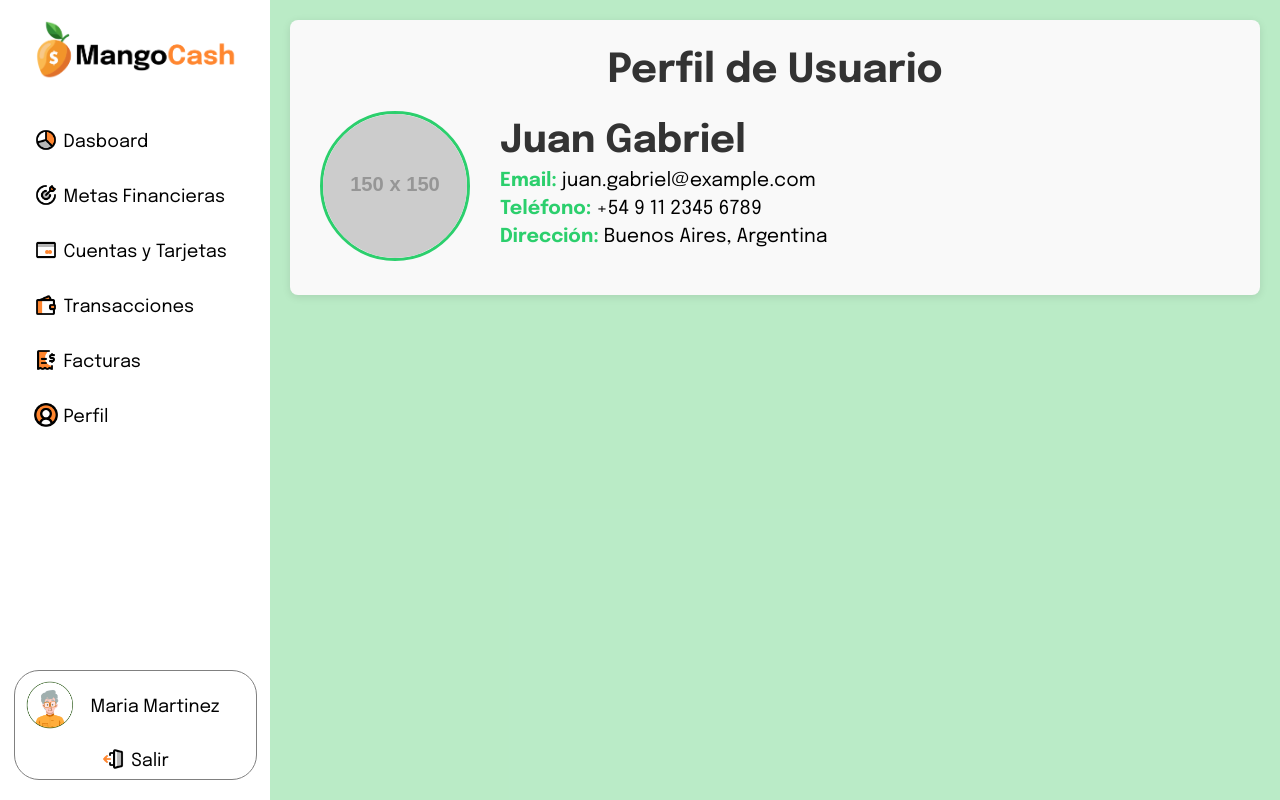
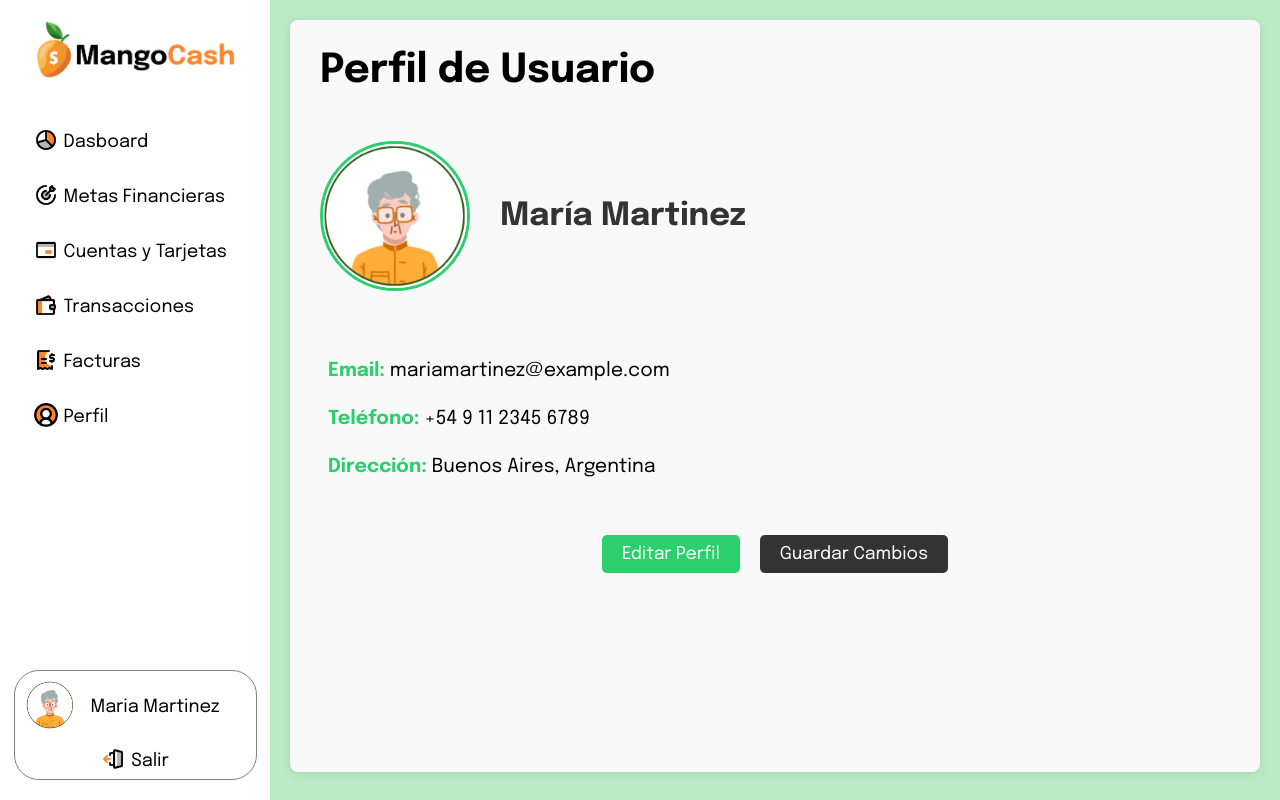
Before and after one commit to Gabiimollo/MangoCash__Frontend, a React (Vite) app: page /app/perfil in a window 1280 px wide. Built offline with nearby package versions, Linux system fonts and the light colour scheme.

Commit message:
perfil terminado

```diff
--- a/src/pages/App/Facturas/Facturas.css
+++ b/src/pages/App/Facturas/Facturas.css
@@ -1,30 +1,67 @@
+/* Contenedor principal */
 .facturasContainer {
-  width: 100%;
-  padding: 30px;
+  padding: 20px;
+  max-width: 1200px;
+  margin: 0 auto;
+  background-color: #f9f9f9;
   border-radius: 8px;
-  overflow: hidden;
+  box-shadow: 0 2px 8px rgba(0, 0, 0, 0.1);
+  height: 94vh;
 }
 
-.facturasRowContainer{
-  width: 100%;
-  height: 100%;
-
-  display: flex;
-  flex-direction: row;
-  flex-wrap: nowrap;
-  justify-content: start;
-
-  gap: 20px;
-  padding: 20px 0;
-
-  overflow-x: scroll;
+/* Título */
+.facturasContainer h2 {
+  font-size: 2em;
+  font-weight: bold;
+  margin-bottom: 20px;
+  color: #333;
 }
 
-.factura{
-  min-width: 300px;
-  height: 500px;
+/* Contenedor de las facturas (layout en filas) */
+.facturasRowContainer {
+  display: grid;
+  grid-template-columns: repeat(auto-fit, minmax(200px, 1fr));
+  gap: 20px;
+}
+
+/* Estilo de cada factura */
+.factura {
   background-color: #ffffff;
-  box-shadow: 0 4px 8px #0000001a;
-  padding: 20px;
-  border-radius: 20px;
+  border-radius: 8px;
+  box-shadow: 0 2px 8px rgba(0, 0, 0, 0.1);
+  padding: 15px;
+  display: flex;
+  flex-direction: column;
+  align-items: center;
+  justify-content: center;
+  transition: transform 0.3s, box-shadow 0.3s;
 }
+
+.factura:hover {
+  transform: translateY(-5px);
+  box-shadow: 0 4px 12px rgba(0, 0, 0, 0.2);
+}
+
+/* Texto dentro de las facturas */
+.factura p {
+  font-size: 1em;
+  color: #666;
+  text-align: center;
+  margin: 10px 0;
+}
+
+.factura .factura-title {
+  font-weight: bold;
+  color: #2ccf6d;
+}
+
+/* Responsive */
+@media (max-width: 768px) {
+  .facturasContainer {
+    padding: 10px;
+  }
+
+  .factura {
+    padding: 10px;
+  }
+}
--- a/src/pages/App/Facturas/Facturas.jsx
+++ b/src/pages/App/Facturas/Facturas.jsx
@@ -1,24 +1,33 @@
-import React from 'react'
-import './Facturas.css'
+import React from 'react';
+import './Facturas.css';
 
 const Facturas = () => {
+  const facturasData = [
+    { id: 1, numero: 'F001-0001', fecha: '2024-12-01', monto: '$1,000' },
+    { id: 2, numero: 'F001-0002', fecha: '2024-12-02', monto: '$750' },
+    { id: 3, numero: 'F001-0003', fecha: '2024-12-03', monto: '$500' },
+    { id: 4, numero: 'F001-0004', fecha: '2024-12-04', monto: '$1,200' },
+    { id: 5, numero: 'F001-0005', fecha: '2024-12-05', monto: '$900' },
+    { id: 6, numero: 'F001-0006', fecha: '2024-12-06', monto: '$400' },
+    { id: 7, numero: 'F001-0007', fecha: '2024-12-07', monto: '$650' },
+    { id: 8, numero: 'F001-0008', fecha: '2024-12-08', monto: '$300' },
+    { id: 9, numero: 'F001-0009', fecha: '2024-12-09', monto: '$2,000' },
+  ];
+
   return (
-    <div className='facturasContainer'>
+    <div className="facturasContainer">
       <h2>Facturas</h2>
-
-      <div className='facturasRowContainer'>
-        <div className="factura"></div>
-        <div className="factura"></div>
-        <div className="factura"></div>
-        <div className="factura"></div>
-        <div className="factura"></div>
-        <div className="factura"></div>
-        <div className="factura"></div>
-        <div className="factura"></div>
-        <div className="factura"></div>
+      <div className="facturasRowContainer">
+        {facturasData.map((factura) => (
+          <div className="factura" key={factura.id}>
+            <p className="factura-title">Factura: {factura.numero}</p>
+            <p>Fecha: {factura.fecha}</p>
+            <p>Monto: {factura.monto}</p>
+          </div>
+        ))}
       </div>
     </div>
-  )
-}
+  );
+};
 
-export default Facturas
+export default Facturas;
--- a/src/pages/App/Perfil/Perfil.css
+++ b/src/pages/App/Perfil/Perfil.css
@@ -6,28 +6,36 @@
   background-color: #f9f9f9;
   border-radius: 8px;
   box-shadow: 0 2px 8px rgba(0, 0, 0, 0.1);
+  height: 94vh;
 }
 
 /* Título */
 .perfil-title {
   font-size: 2.5em;
   font-weight: bold;
-  color: #333;
   margin-bottom: 20px;
-  text-align: center;
+
 }
 
 /* Contenedor de la información del perfil */
 .perfil-info {
   display: flex;
-  align-items: center;
+  flex-direction: column;
   justify-content: flex-start;
-  margin-top: 20px;
+  margin-top: 50px;
 }
 
 /* Estilo de la imagen/avatar */
 .perfil-avatar {
+  display: flex;
   margin-right: 30px;
+  align-items: center;
+}
+
+.perfil-avatar h2{
+  font-size: 2em;
+  margin-left: 30px;
+  color: #333;
 }
 
 .avatar {
@@ -40,19 +48,53 @@
 
 /* Detalles del perfil */
 .perfil-details {
+  display: flex;
+  flex-direction: column;
   font-size: 1.2em;
-}
-
-.perfil-details h2 {
-  font-size: 2em;
-  color: #333;
-  margin-bottom: 10px;
+  margin-top: 50px;
 }
 
 .perfil-details p {
-  margin: 8px 0;
+  margin: 8px;
+  margin-top: 20px;
 }
 
 .perfil-details strong {
   color: #2ccf6d;
 }
+
+/* Botones */
+.perfil-buttons {
+  display: flex;
+  justify-content: center;
+  margin-top: 50px;
+  gap: 20px;
+}
+
+.perfil-buttons .btn-edit,
+.perfil-buttons .btn-save {
+  padding: 10px 20px;
+  font-size: 1.1em;
+  border: none;
+  border-radius: 5px;
+  cursor: pointer;
+  transition: background-color 0.3s;
+}
+
+.perfil-buttons .btn-edit {
+  background-color: #2ccf6d;
+  color: #fff;
+}
+
+.perfil-buttons .btn-edit:hover {
+  background-color: #28b660;
+}
+
+.perfil-buttons .btn-save {
+  background-color: #333;
+  color: #fff;
+}
+
+.perfil-buttons .btn-save:hover {
+  background-color: #555;
+}
--- a/src/pages/App/Perfil/Perfil.jsx
+++ b/src/pages/App/Perfil/Perfil.jsx
@@ -1,14 +1,15 @@
 import React from 'react';
 import './Perfil.css'; // Asegúrate de importar el archivo CSS
+import AvatarPic from '../../../../public/assets/App/SideMenu/AvatarPic/image.png'
+
 
 const Perfil = () => {
   // Datos hardcodeados del usuario
   const user = {
-    name: 'Juan Gabriel',
-    email: 'juan.gabriel@example.com',
+    name: 'María Martinez',
+    email: 'mariamartinez@example.com',
     phone: '+54 9 11 2345 6789',
     address: 'Buenos Aires, Argentina',
-    avatar: 'https://via.placeholder.com/150',
   };
 
   return (
@@ -16,14 +17,18 @@ const Perfil = () => {
       <h1 className="perfil-title">Perfil de Usuario</h1>
       <div className="perfil-info">
         <div className="perfil-avatar">
-          <img src={user.avatar} alt="Avatar" className="avatar" />
+          <img src={AvatarPic} alt="Avatar" className="avatar" />
+          <h2>{user.name}</h2>
         </div>
         <div className="perfil-details">
-          <h2>{user.name}</h2>
           <p><strong>Email:</strong> {user.email}</p>
           <p><strong>Teléfono:</strong> {user.phone}</p>
           <p><strong>Dirección:</strong> {user.address}</p>
         </div>
+      </div>
+       <div className="perfil-buttons">
+        <button className="btn-edit">Editar Perfil</button>
+        <button className="btn-save">Guardar Cambios</button>
       </div>
     </div>
   );
```
